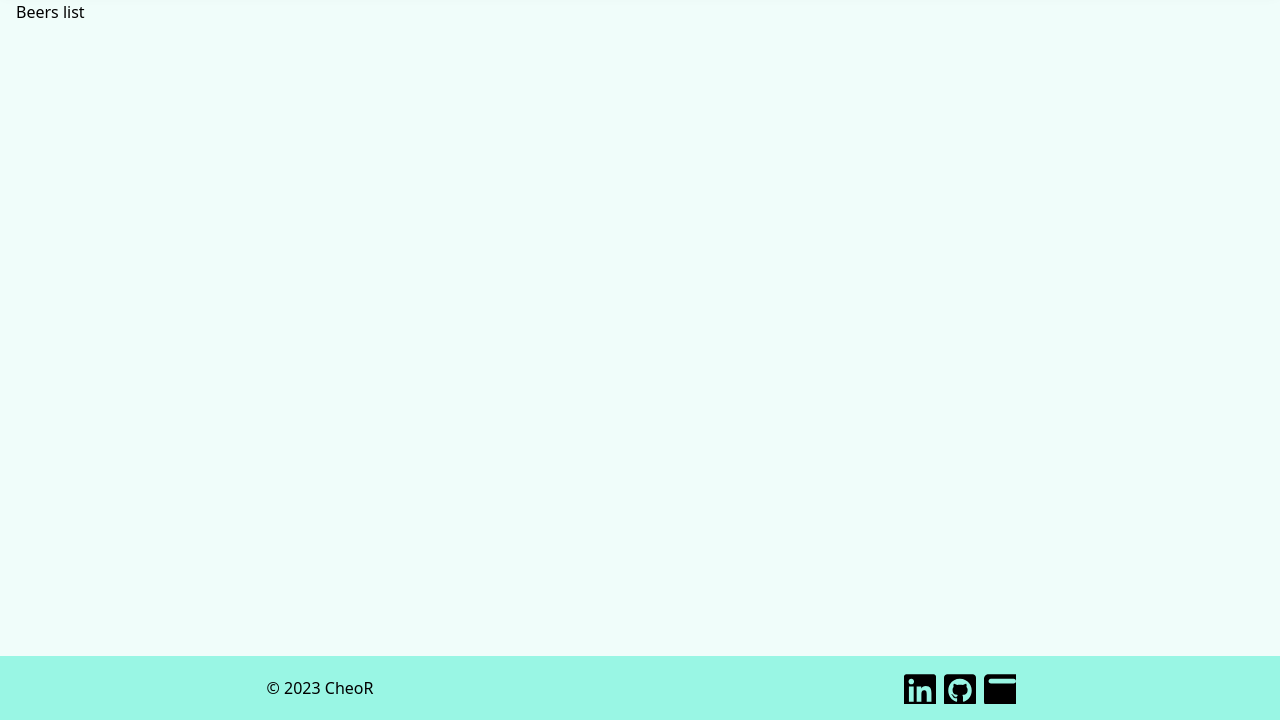
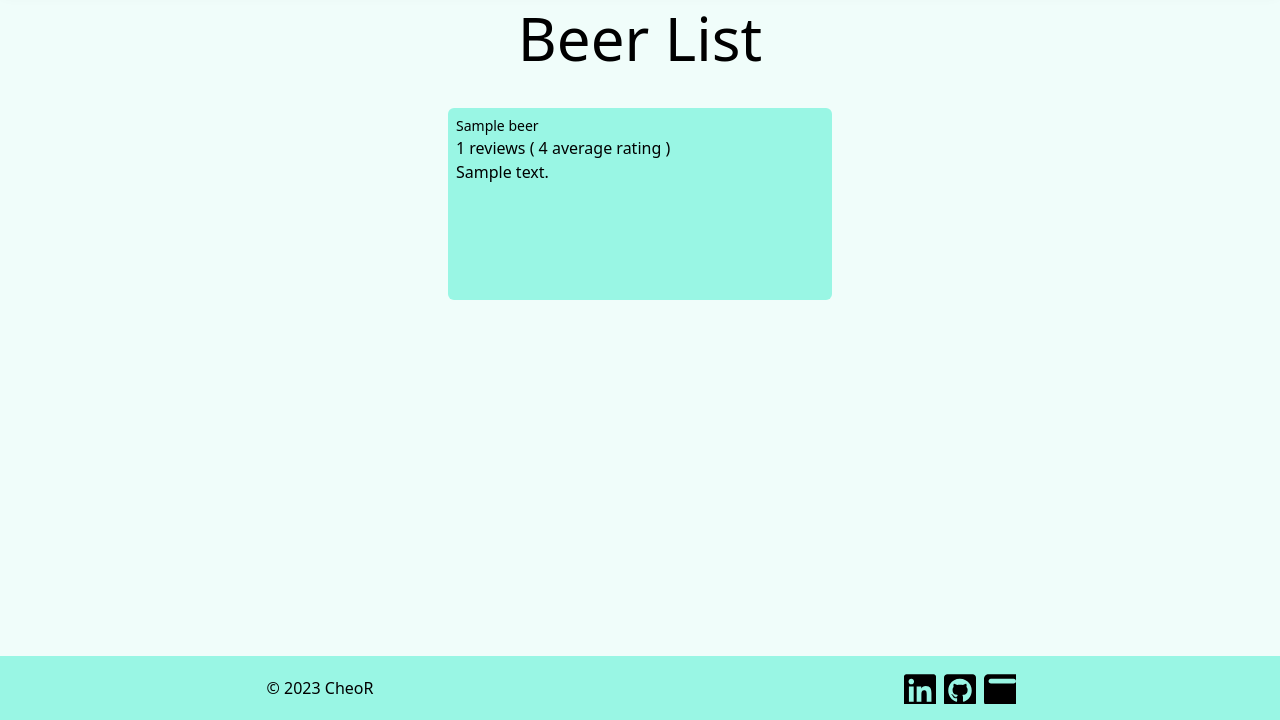
Before and after one commit to CheoR/Beeru, a Python web app: template src/templates/page/beers.html in a window 1280 px wide. Shown: the part 80-800 px from the top of the page. Run offline with Jinja, Linux system fonts and the light colour scheme; the template is opened without the code that fills it: most values are stand-ins (such as "Sample title", 1, 10 or a date in 2020); some libraries are stand-ins or nearby versions.

Commit message:
build: beer list page

```diff
--- a/src/templates/page/beers.html
+++ b/src/templates/page/beers.html
@@ -7,8 +7,58 @@
 {% block content %}
     <div>
         <!-- <h1 class="text-center">Index</h1> -->
-        <p>
-          Beers list
-        </p>
+        <div>
+            <p class="p-2 text-center text-6xl">
+                Beer List
+            </p>
+        </div>
+        <div class="
+            flex
+            gap-4
+            flex-wrap
+            items-center
+            justify-evenly
+            mt-4
+        ">
+        {% for beer in beers %}
+        <div class="
+            bg-teal-200
+            gap-4
+            h-48
+            items-center
+            mt-4
+            overflow-hidden
+            p-2
+            rounded-md
+            text-ellipsis
+            w-96
+
+        ">
+            <p class="truncate">
+                <a href="{{url_for('beer.index', id=beer.id)}}" class="
+                    block
+                    duration-300
+                    hover:bg-teal-500
+                    hover:font-semibold
+                    hover:text-white
+                    rounded-md
+                    text-sm
+                    text-2xl
+                    transition
+                    w-full
+                    truncate
+                ">
+                    {{ beer.name }}
+                </a>
+            </p>
+            <p>
+                {{ beer.total_reviews }} reviews ( {{ beer.average_rating }} average rating )
+            </p>
+            <p>
+              {{ beer.description }}
+            </p>
+        </div>
+        {% endfor %}
+        </div>
     </div>
 {% endblock content %}
```
Also changed, not shown: src/page.py (+10 -1 lines).
